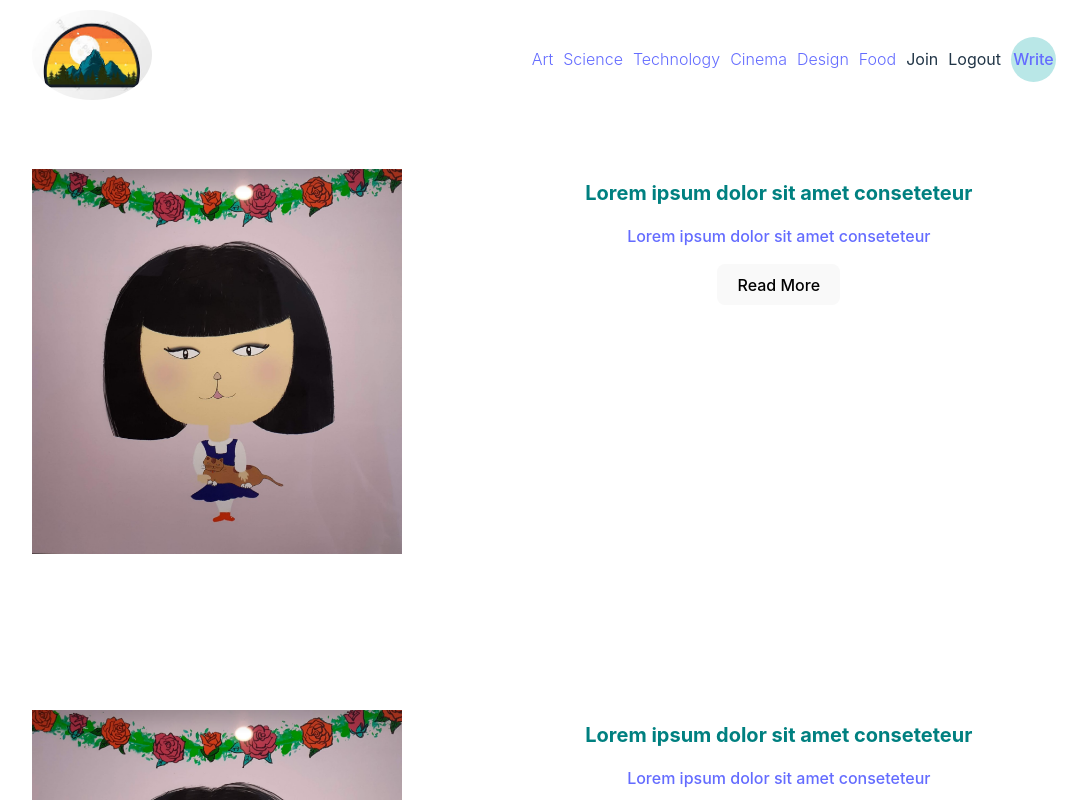
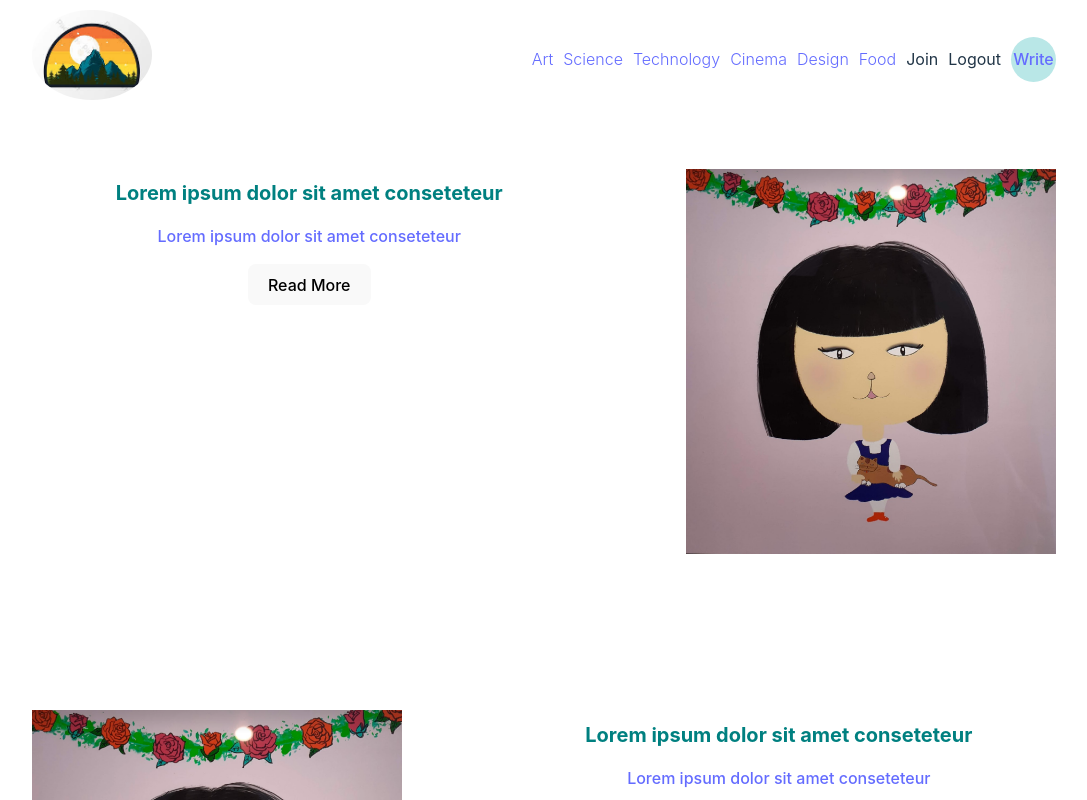
Before and after one commit to miheejb/mj-blog, a React (Vite) app: page / in a window 1280 px wide. Shown: the top 800 px of the page, without its empty margins (96-1183 px from the left). Built offline with nearby package versions, Linux system fonts and the light colour scheme.

Commit message:
odd number posts-> row reverse in sass

```diff
--- a/src/App.scss
+++ b/src/App.scss
@@ -131,6 +131,10 @@ $lilghtGreen: #b9e7e7;
         display: flex;
         gap: 100px;
 
+        &:nth-child(2n+1){
+          flex-direction:row-reverse;
+        }
+
         .img {
           flex: 2;
 
```
